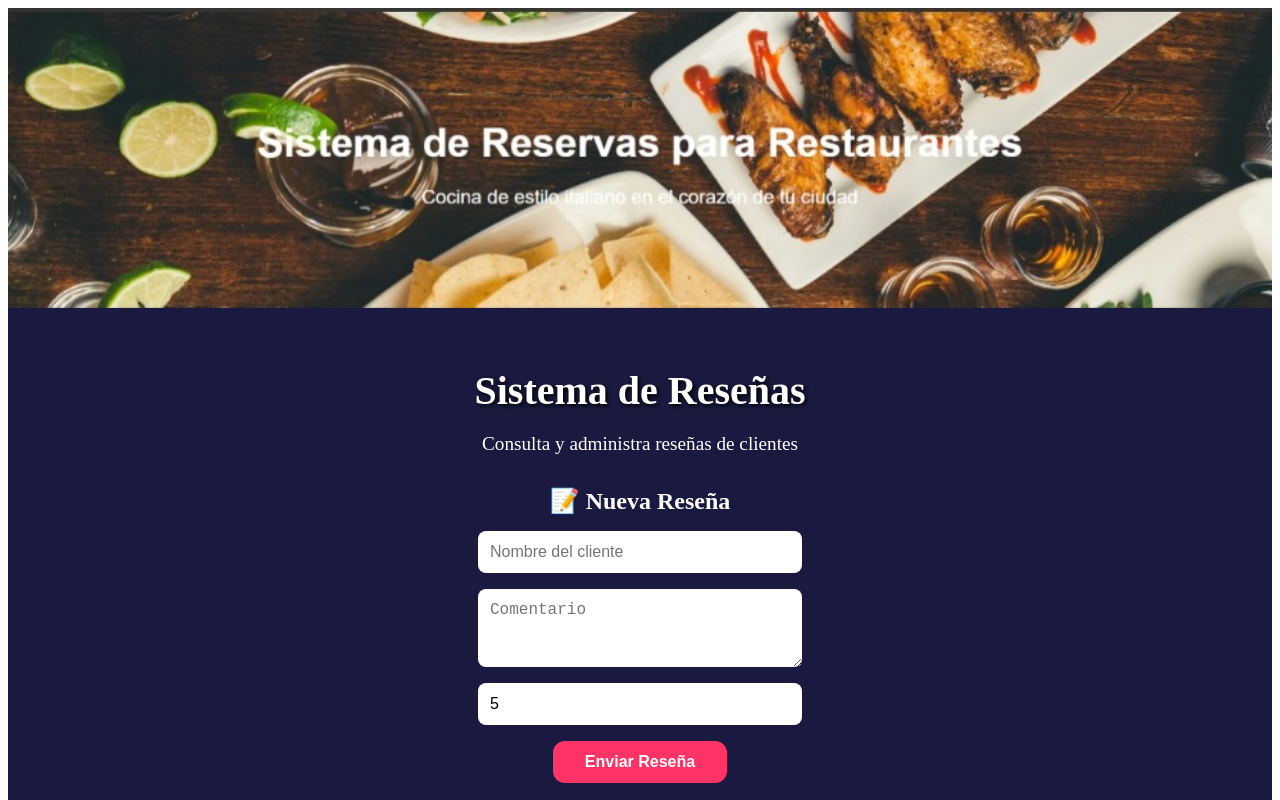
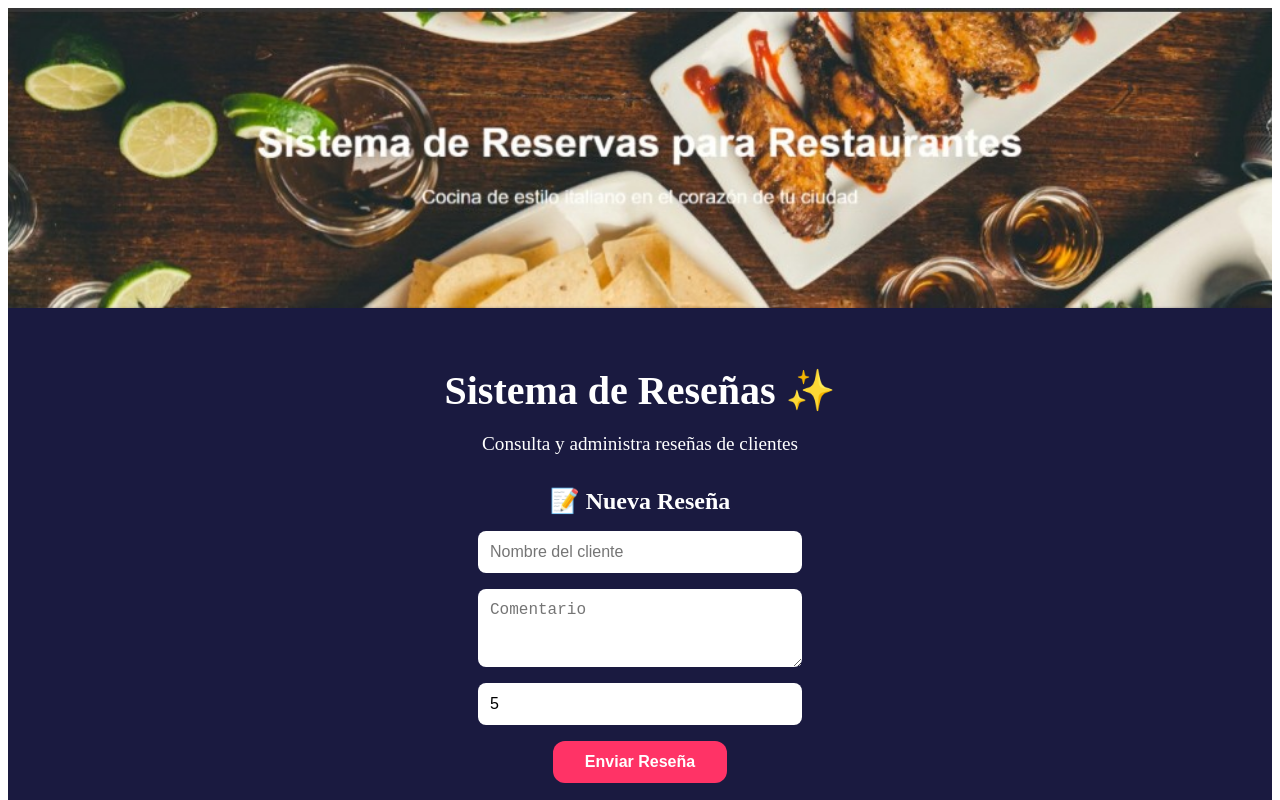
Before and after one commit to Kevin13201j/reservas-frontend-vercel-v2, a Next.js app: page / in a window 1280 px wide. Shown: the top 800 px of the page. Built offline with nearby package versions, Linux system fonts and the light colour scheme.

Commit message:
Agrega emoji al título principal

```diff
--- a/pages/index.js
+++ b/pages/index.js
@@ -61,15 +61,7 @@ export default function Home() {
       {/* Contenido principal */}
       <div style={{ maxWidth: '800px', margin: '0 auto', padding: '2rem', textAlign: 'center' }}>
         {/* Título movido aquí */}
-        <h1 style={{
-          fontSize: '2.5rem',
-          fontWeight: 'bold',
-          color: 'white',
-          textShadow: '2px 2px 4px #000',
-          marginBottom: '1rem'
-        }}>
-          Sistema de Reseñas
-        </h1>
+        <h1 style={{ fontSize: '2.5rem', fontWeight: 'bold', marginBottom: '1rem' }}>Sistema de Reseñas ✨</h1>
 
         <p style={{ fontSize: '1.2rem', marginBottom: '2rem' }}>
           Consulta y administra reseñas de clientes
```
